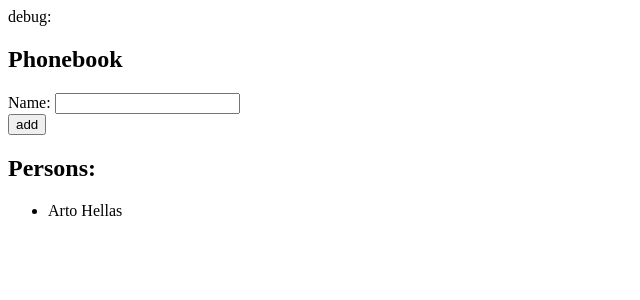
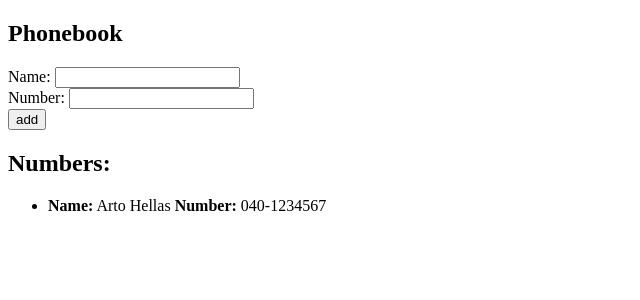
Before and after one commit to carlosAraujo82/fullstackopen, a React (Create React App) app in the folder part2/phonebook/: page / in a window 1280 px wide. Shown: the top 300 px of the page, without its empty margins (0-640 px from the left). Built offline with nearby package versions, Linux system fonts and the light colour scheme; the HTML template or start-up script is replaced by a standard one.

Commit message:
Exercise 2.8

```diff
--- a/part2/phonebook/src/App.js
+++ b/part2/phonebook/src/App.js
@@ -2,13 +2,15 @@ import React, { useState } from 'react'
 import Person from './components/Person'
 
 const App = () => {
-  const [ persons, setPersons ] = useState([{ name: 'Arto Hellas' }])
+  const [ persons, setPersons ] = useState([{ name: 'Arto Hellas', number: '040-1234567' }])
   const [ newName, setNewName ] = useState('')
+  const [ newNumber, setNewNumber ] = useState('')
 
   const addPerson = (event) => {
     event.preventDefault()
     const personObject = {
-      name: newName
+      name: newName,
+      number: newNumber
     }
 
     if (persons.some(p => p.name === personObject.name) === true)
@@ -19,6 +21,7 @@ const App = () => {
     {
       setPersons(persons.concat(personObject))
       setNewName('')
+      setNewNumber('')
     }
   }
 
@@ -27,19 +30,24 @@ const App = () => {
     setNewName(event.target.value)
   }
 
+  const handleNumberChange = (event) => {
+    console.log(event.target.value)
+    setNewNumber(event.target.value)
+  }
+
   return (
     <div>
-      <div>debug: {newName}</div>
+      {/* <div>debug newName: {newName}</div>
+      <div>debug newNumber: {newNumber}</div> */}
       <h2>Phonebook</h2>
       <form onSubmit={addPerson}>
-        <div>
-          Name: <input value={newName} onChange={handleNameChange}/>
-        </div>
+        <div>Name: <input value={newName} onChange={handleNameChange}/></div>
+        <div>Number: <input value={newNumber} onChange={handleNumberChange} /></div>
         <div>
           <button type="submit">add</button>
         </div>
       </form>
-      <h2>Persons:</h2>
+      <h2>Numbers:</h2>
       <ul>{persons.map(person => <Person key={person.name} person={person}/>)}</ul>
     </div>
   )
--- a/part2/phonebook/src/components/Person.js
+++ b/part2/phonebook/src/components/Person.js
@@ -2,7 +2,7 @@ import React from 'react'
 
 const Person = ({ person }) => {
   return (
-    <li>{person.name}</li>
+    <li><b>Name:</b> {person.name} <b>Number:</b> {person.number}</li>
   )
 }
 
```
